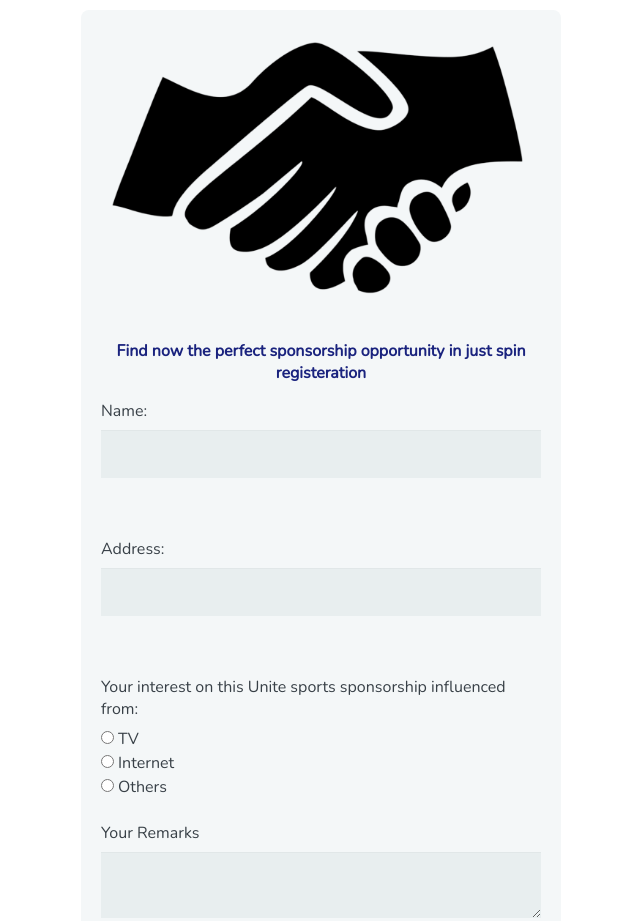
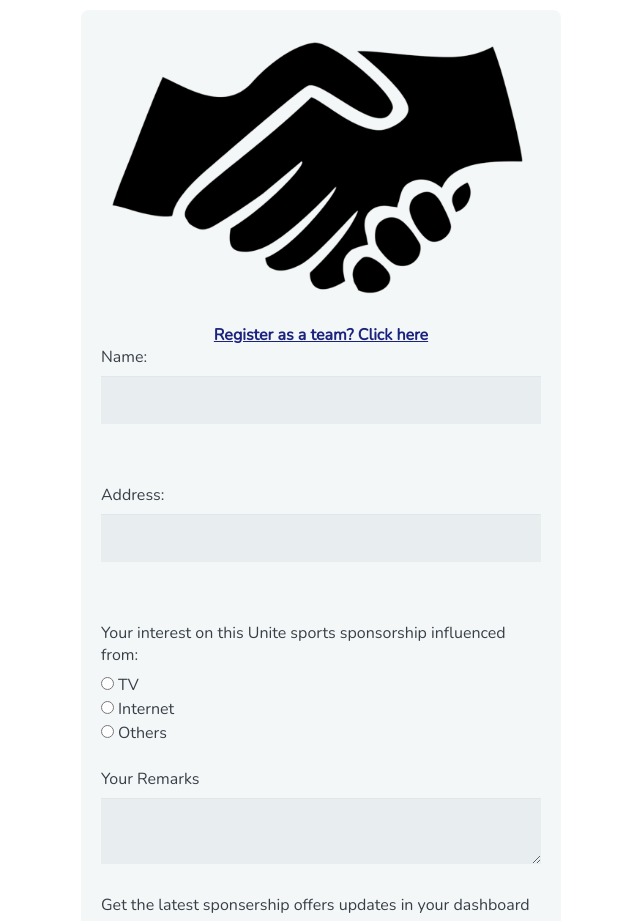
Before and after one commit to Athiratp2000/projectunite, a plain HTML site: page athlete.html in a window 1280 px wide. Shown: the top 921 px of the page, without its empty margins (319-959 px from the left). Drawn offline with nearby package versions, Linux system fonts and the light colour scheme.

Commit message:
Update athlete.html

```diff
--- a/athlete.html
+++ b/athlete.html
@@ -5,7 +5,7 @@
 <head>
     <meta charset="utf-8">
     <meta name="viewport" content="width=device-width, initial-scale=1.0">
-    <title>Feedback Form</title>
+    <title>Athlete Registertaion Form</title>
     <link rel="shortcut icon" href="new.png" type="">
     <link href='https://fonts.googleapis.com/css?family=Nunito:400,300' rel='stylesheet' type='text/css'>
     <link rel="stylesheet" href="athlete.css">
@@ -87,7 +87,7 @@
     </script>
    <form onsubmit="return validate()" action="sucess.html">
     <a href="index.html" target="_blank"><img src="new.png" alt="girl" style="width: 100%; border-radius: 6px;"></a>
-    <center><p style ="color: #1a237e; font-weight: bolder;">Find now the perfect sponsorship opportunity in just spin registeration    </p></center>
+    <center><a style ="color: #1a237e; font-weight: bolder;" href="teamregisterion.html">Register as a team? Click here </a></center>
 
       <label for="name">Name:</label>
       <input type="text" id="uname" name="username" onkeypress="return test(event)">
```
